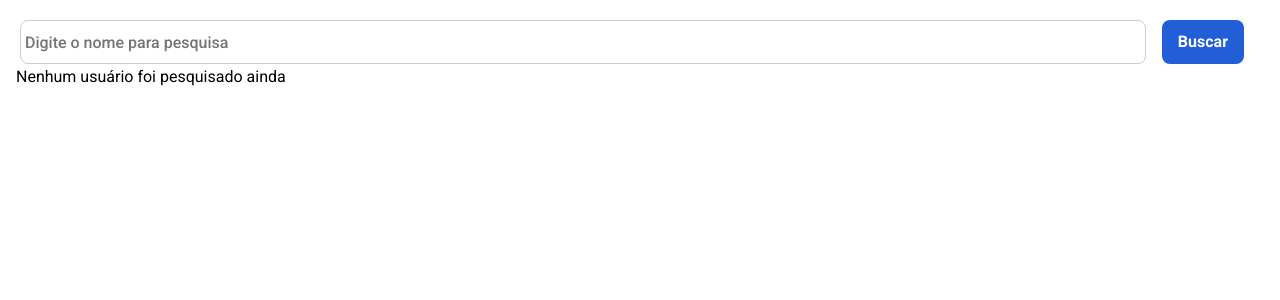
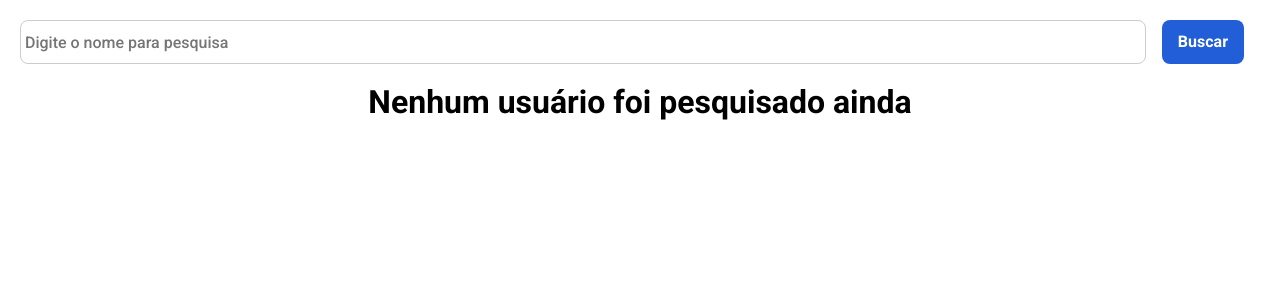
Before and after one commit to GustBitencourt/React-Github-Api, a React (Create React App) app: page / in a window 1280 px wide. Shown: the top 300 px of the page. Built offline with nearby package versions, Linux system fonts and the light colour scheme.

Commit message:
NoSearch componetizado e estilizado

```diff
--- a/src/App.js
+++ b/src/App.js
@@ -1,5 +1,6 @@
 import React from 'react';
 import Layout from './components/Layout';
+import NoSearch from './components/NoSearch';
 import Profile from './components/Profile';
 import Repositories from './components/Repositories';
 import useGithub from './hooks/github-hooks';
@@ -10,7 +11,7 @@ const App = () => {
     <Layout>
       {/* Primeiro carregamento para aparecer pagina vazia */}
       {githubState.hasUser ?
-      <>
+      (<>
       {/* Loading para requisição de novo usuario */}
       {githubState.loading ? (
         <h5>Loading</h5>
@@ -20,8 +21,8 @@ const App = () => {
         <Repositories />
         </>
       )}
-      </> :
-      <div>Nenhum usuário foi pesquisado ainda</div>
+      </>) : (
+      <NoSearch />)
       }
 
 
--- /dev/null
+++ b/src/components/NoSearch/index.js
@@ -0,0 +1,12 @@
+import React from 'react';
+import * as S from './styled';
+
+const NoSearch = () => {
+    return (
+        <S.Wrapper>
+            <h1>Nenhum usuário foi pesquisado ainda </h1>
+        </S.Wrapper>
+    )
+}
+
+export default NoSearch;
--- /dev/null
+++ b/src/components/NoSearch/styled.js
@@ -0,0 +1,12 @@
+import styled from 'styled-components';
+
+export const Wrapper = styled.div`
+    margin: 1rem;
+    display: flex;
+    justify-content: center;
+
+    h1 {
+        font-weight: bold;
+        font-size: 2rem
+    }
+`;
```
